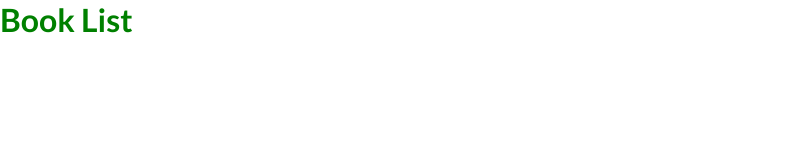
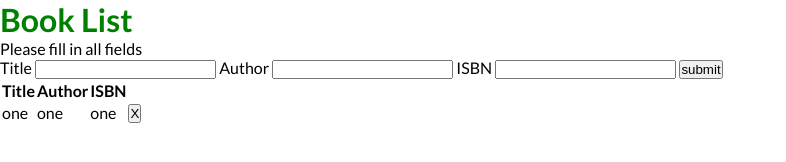
Before and after one commit to DariuszOkonski/js-book-list, a website: page index.html in a window 1280 px wide. Shown: the whole page, without its empty margins (0-786 px from the left). Drawn offline with Linux system fonts and the light colour scheme.

Commit message:
add basic html structure to index.html

```diff
--- a/index.html
+++ b/index.html
@@ -15,6 +15,45 @@
   <main class="wrapper">
     <h1>Book List</h1>
 
+    <section class="information">
+      <p>Please fill in all fields</p>
+    </section>
+
+    <form class="form">
+      <label for="title">Title</label>
+      <input type="text" id="title">
+
+      <label for="author">Author</label>
+      <input type="text" id="author">
+
+      <label for="isbn">ISBN</label>
+      <input type="text" id="isbn">
+
+      <input type="submit" value="submit">
+    </form>
+
+    <section class="result">
+      <table>
+        <thead>
+          <tr>
+            <th>Title</th>
+            <th>Author</th>
+            <th>ISBN</th>
+            <th></th>
+          </tr>
+        </thead>
+        <tbody>
+          <tr>
+            <td>one</td>
+            <td>one</td>
+            <td>one</td>
+            <td>
+              <button>X</button>
+            </td>
+          </tr>
+        </tbody>
+      </table>
+    </section>
   </main>
 
 
```
